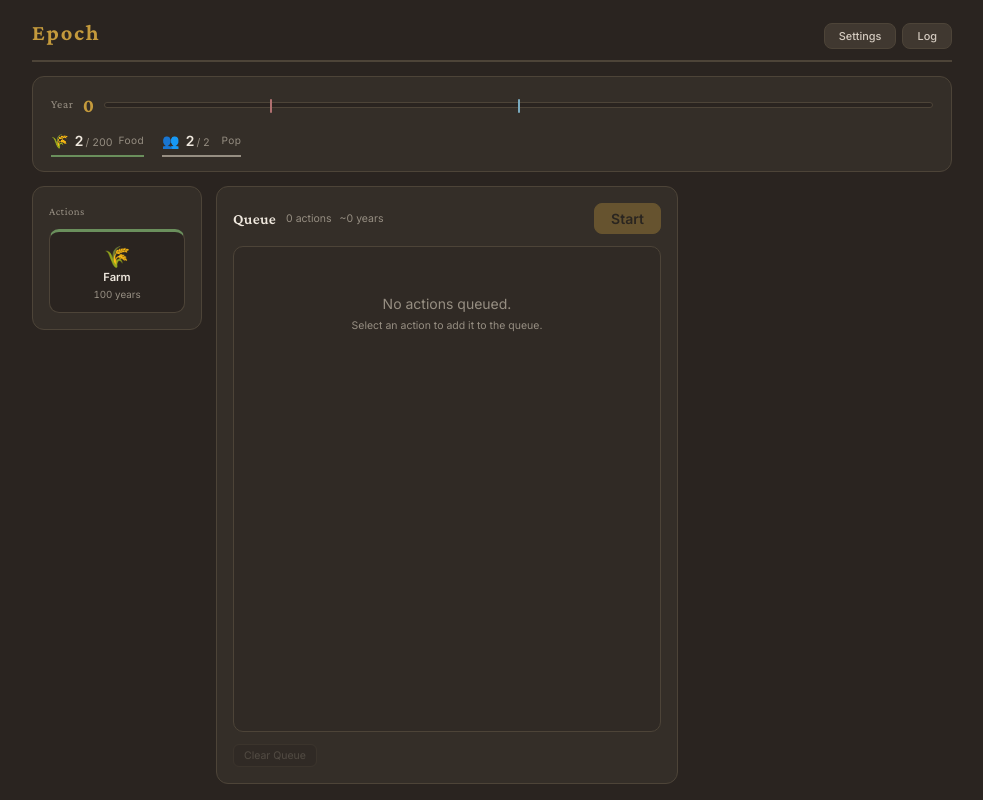
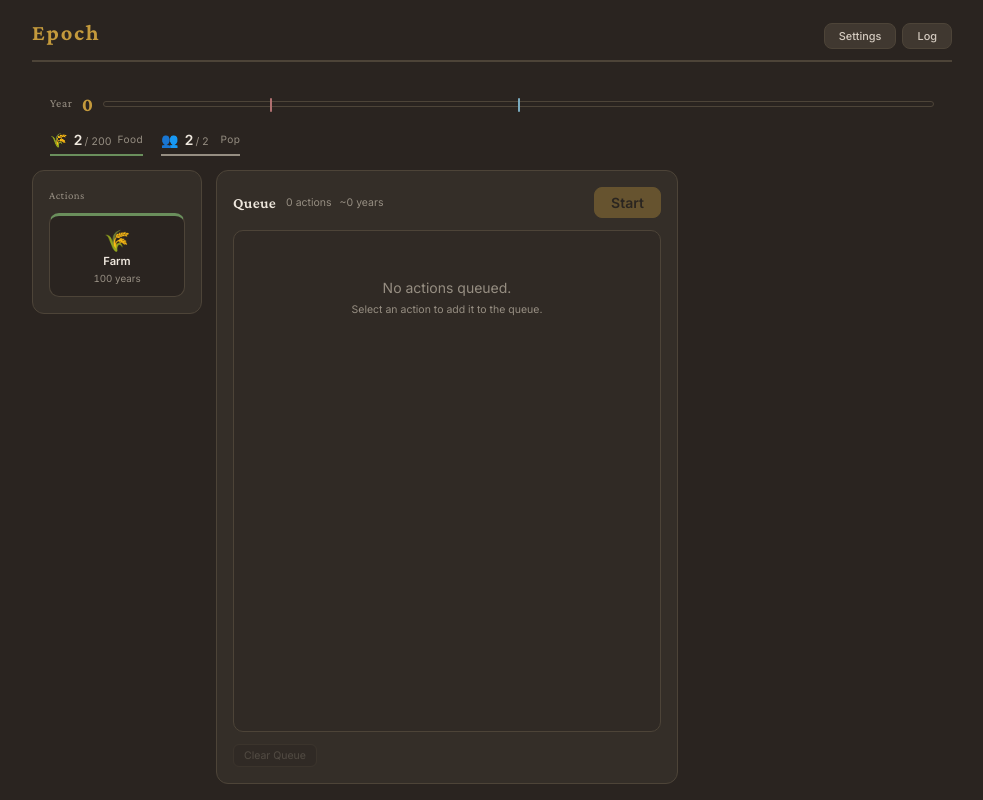
Before and after one commit to asbjornb/Epoch, a React (Vite) app: page / in a window 1280 px wide. Shown: the whole page, without its empty margins (148-1131 px from the left). Built offline with nearby package versions, Linux system fonts and the light colour scheme.

Commit message:
Remove box styling from top stats bar
The resource bar (year + resources) no longer renders inside a bordered
card, so it feels like part of the page rather than a separate element.

https://claude.ai/code/session_016kfjGSuhhVkMEQdmuJQUzr

```diff
--- a/src/index.css
+++ b/src/index.css
@@ -151,10 +151,7 @@ h1, h2, h3 {
 
 /* ===== Resource Bar ===== */
 .resource-bar {
-  background: var(--bg-surface);
-  border: 1px solid var(--border);
-  border-radius: 12px;
-  padding: 14px 18px;
+  padding: 14px 18px 0;
   display: flex;
   flex-direction: column;
   gap: 10px;
```
